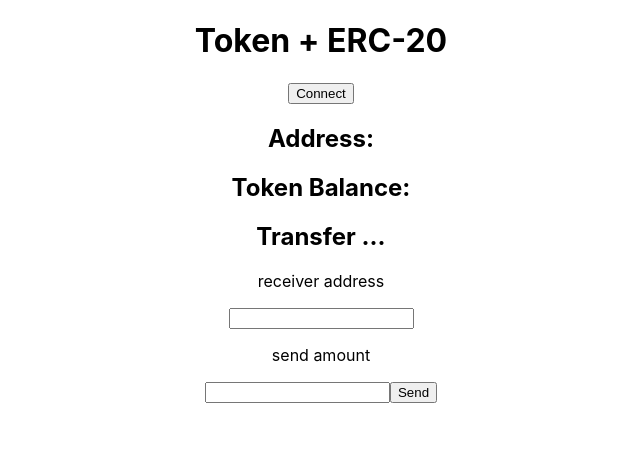
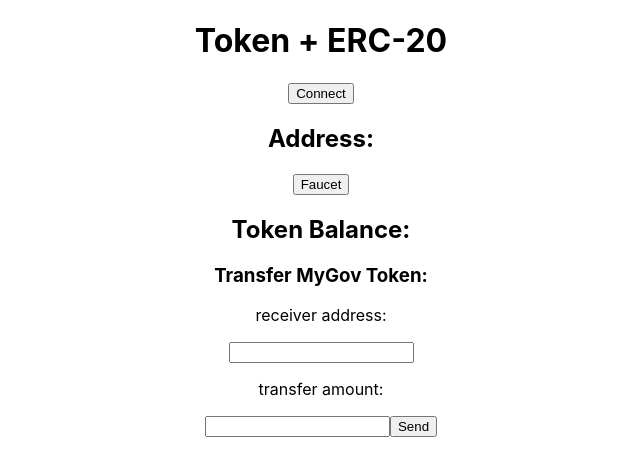
Before and after one commit to sseff/blockchain_project_ERC20, a React (Create React App) app: page / in a window 1280 px wide. Shown: the top 476 px of the page, without its empty margins (319-959 px from the left). Built offline with nearby package versions, Linux system fonts and the light colour scheme.

Commit message:
contract updated, address modified, faucet implemented

```diff
--- a/src/Interactions.js
+++ b/src/Interactions.js
@@ -17,16 +17,19 @@ const Interactions = (props) => {
         <div className={styles.interactionsCard}>
             {/* take the address and amount to transfer */}
             <form onSubmit={transferHandler}>
-                <h2>Transfer ...</h2>
-                <p>receiver address</p>
+                <h3>Transfer MyGov Token:</h3>
+                <p>receiver address:</p>
                 <input type='text' id='receiverAddress'/>
-                <p>send amount</p>
+                <p>transfer amount:</p>
                 <input type='number' id='sendAmount' min='0'/>
                 <button type='submit' className={styles.button6}>Send</button>
                 <div>
                     {transferHash}
                 </div>
             </form>
+            {/* <form onSubmit={noOfProjectProposalsViewer}>
+                <button type='submit' className={styles.button6}>Proposals Count</button>
+            </form> */}
         </div>
     );
 
--- a/src/Wallet.js
+++ b/src/Wallet.js
@@ -8,7 +8,7 @@ import simple_token_abi from './Contracts/simple_token_abi.json'
 
 const Wallet = () => {
     // deployed contract address, ganache-clib address
-    const contractAddress = '0xd8b934580fcE35a11B58C6D73aDeE468a2833fa8';
+    const contractAddress = '0xd507c52A6E48304BCaa8c5C00BCA338C0F582d02';
     const [tokenName, setTokenName] = useState("Token");
     const [connectButtonName, setConnectButtonName] = useState("Connect");
     const [error, setError] = useState(null);
@@ -33,6 +33,16 @@ const Wallet = () => {
             console.log("You need to install MetaMask!");
             setError("MetaMask is not installed.")
         }
+    }
+
+    //i can click on the button only once
+    //then it doesn't work again even if i refresh
+    //MetaMask - RPC Error: Internal JSON-RPC error. {code: -32603, message: 'Internal JSON-RPC error.', data: {…}}
+    const faucetHandler = async () => {
+        contract.faucet();
+        //wait for 2 seconds and then update balance
+        await new Promise(resolve => setTimeout(resolve, 2000));
+        updateBalance();
     }
 
     const accountChangedHandler = (newAddress) => {
@@ -65,11 +75,9 @@ const Wallet = () => {
         // await because this is a promise
         let balanceBigNumber = await contract.balanceOf(defaultAccount);
         let balanceNumber = balanceBigNumber.toNumber();
-        let decimals = await contract.decimals();
-        let tokenBalance = balanceNumber / Math.pow(10, decimals);
-        tokenBalance = 1000;
-        setBalance(tokenBalance);
-        console.log(tokenBalance);
+        // tokenBalance = 1000;
+        setBalance(balanceNumber);
+        console.log("balanceNumber: ", balanceNumber);
     }
 
     const updateTokenName = async () => {
@@ -84,6 +92,7 @@ const Wallet = () => {
                 <div>
                     <h2>Address: {defaultAccount}</h2>
                 </div>
+                <button className={styles.button6} onClick={faucetHandler}>Faucet</button>
                 <div>
                     <h2>{tokenName} Balance: {balance}</h2>
                 </div>
```
Also changed, not shown: 1 other file (tests, documents, lock files or other folders).
